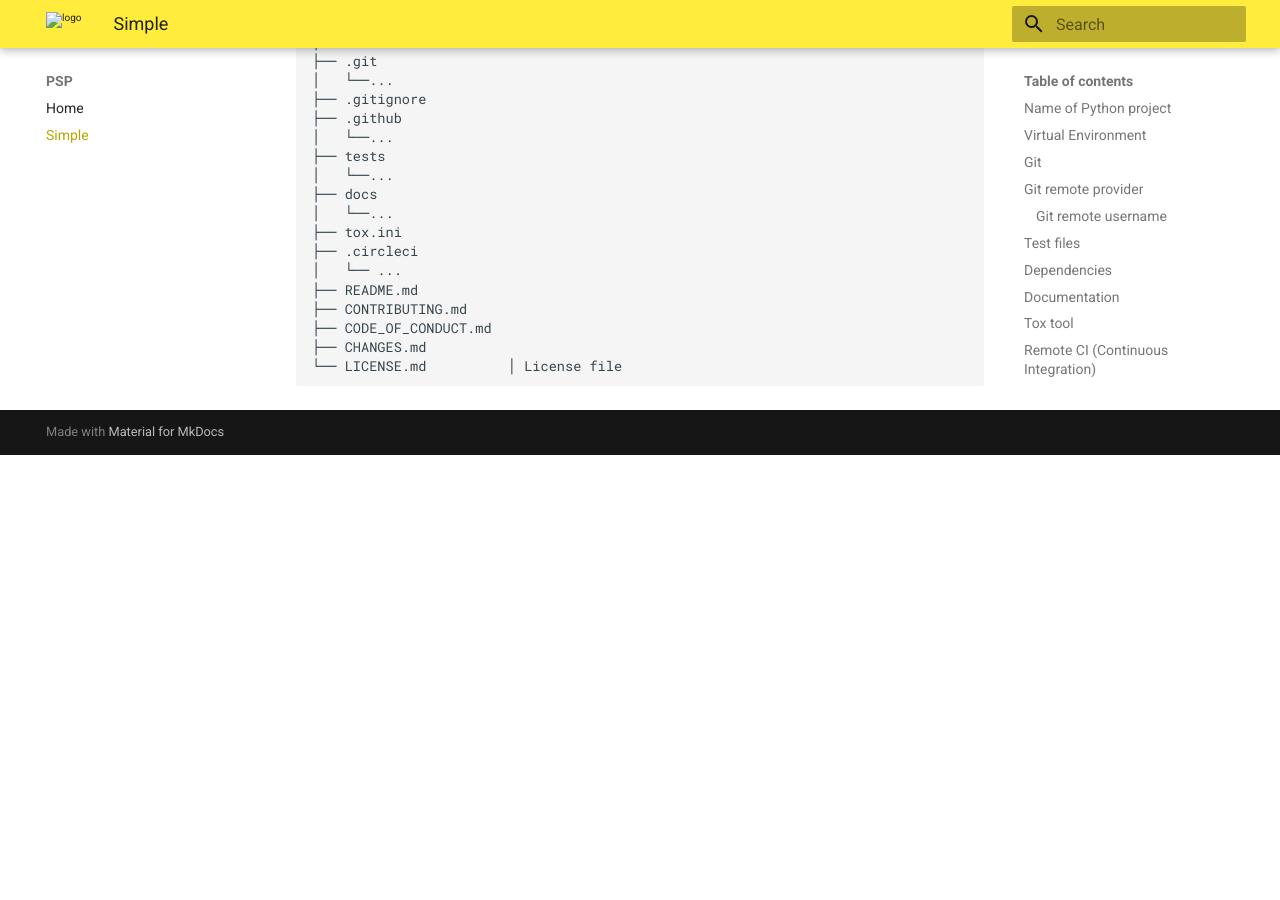
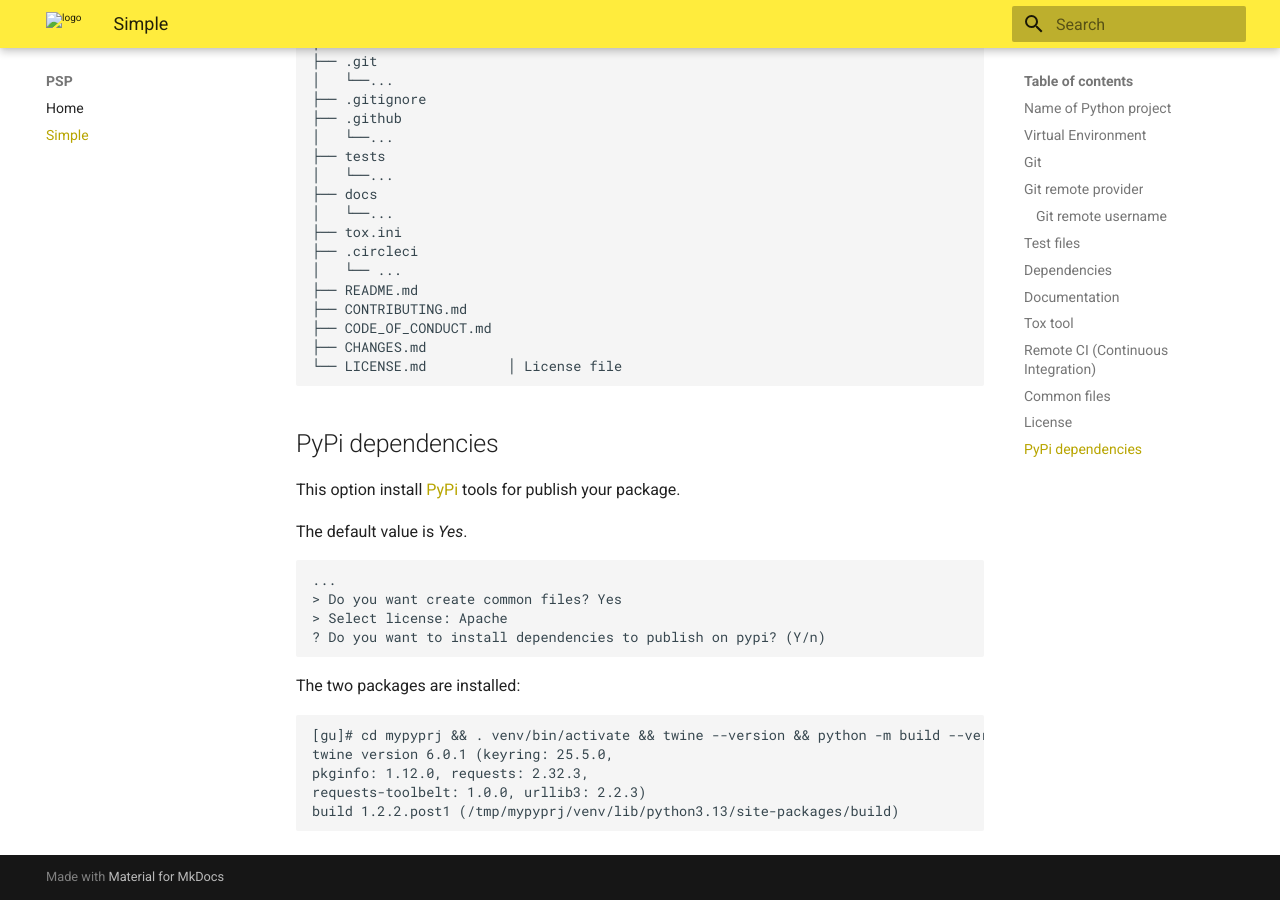
Before and after one commit to MatteoGuadrini/psp, an MkDocs documentation site: the page built from docs/simple.md, in a window 1280 px wide and 900 px high, scrolled down 9750 px. Built offline with MkDocs 1.6.1 and Material for MkDocs 9.7.7, drawn with Linux system fonts in a browser that asks for light colours; before the commit the page ends 10205 px from its top, so only the background shows below that.

Commit message:
docs: add to simple page 'pypi dependencies'

````diff
--- a/docs/simple.md
+++ b/docs/simple.md
@@ -484,3 +484,26 @@ mypyprj
 ├── CHANGES.md
 └── LICENSE.md          │ License file
 ```
+
+## PyPi dependencies
+
+This option install [PyPi](https://packaging.python.org/en/latest/tutorials/packaging-projects/) tools for publish your package.
+
+The default value is _Yes_.
+
+```console
+...
+> Do you want create common files? Yes
+> Select license: Apache
+? Do you want to install dependencies to publish on pypi? (Y/n)
+```
+
+The two packages are installed:
+
+```console
+[gu]# cd mypyprj && . venv/bin/activate && twine --version && python -m build --version
+twine version 6.0.1 (keyring: 25.5.0,
+pkginfo: 1.12.0, requests: 2.32.3,
+requests-toolbelt: 1.0.0, urllib3: 2.2.3)
+build 1.2.2.post1 (/tmp/mypyprj/venv/lib/python3.13/site-packages/build)
+```
````
